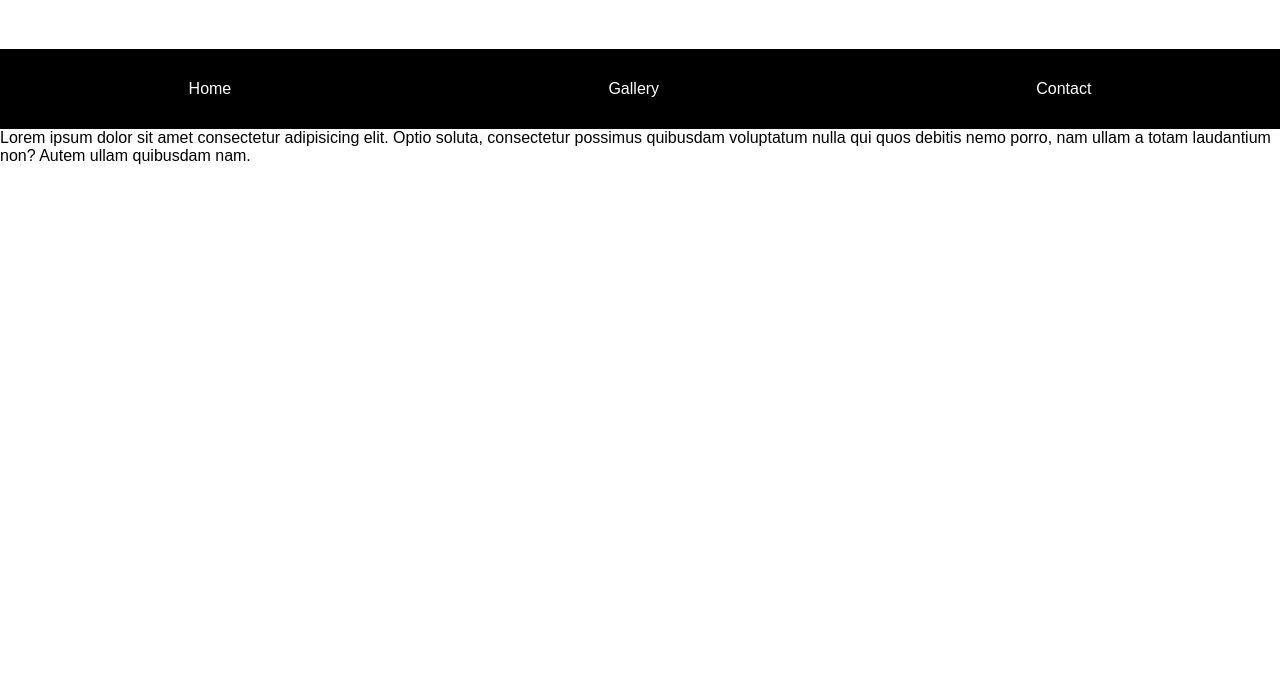
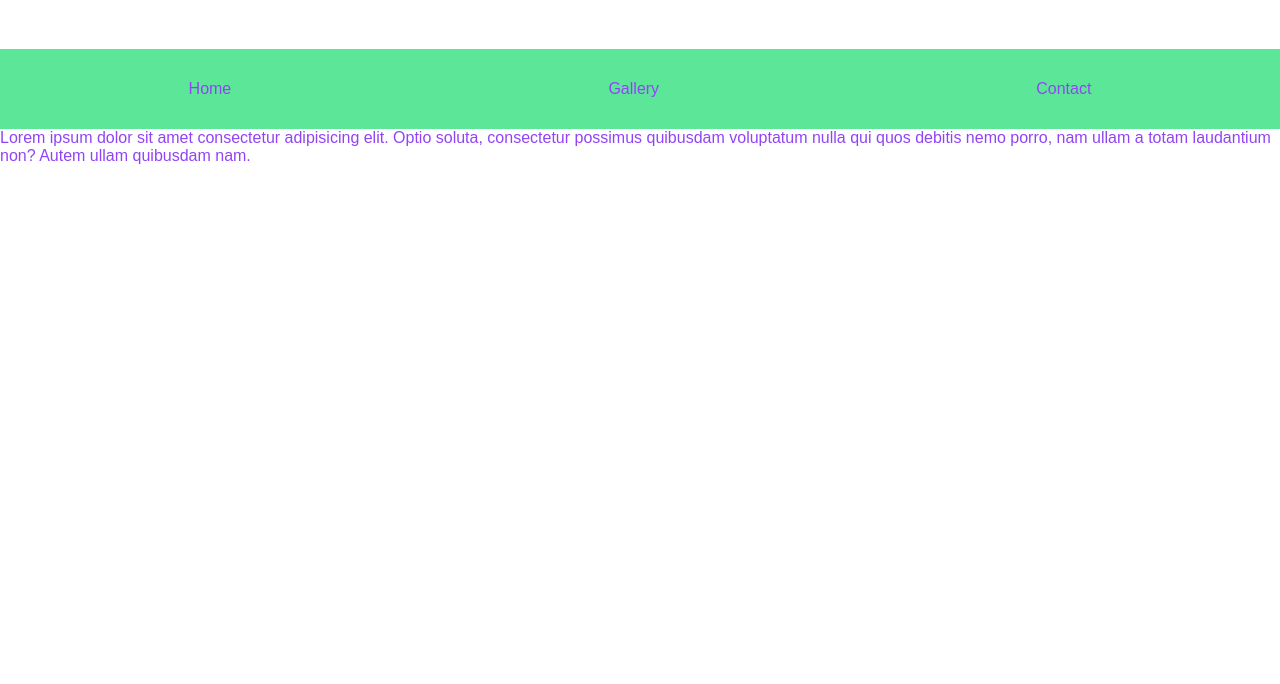
Before and after one commit to aloispatoor/site_git, a plain HTML site: page index.html in a window 1280 px wide. Shown: the part 116-800 px from the top of the page. Drawn offline with Linux system fonts and the light colour scheme.

Commit message:
changement de couleur de la navbar

```diff
--- a/style.css
+++ b/style.css
@@ -7,6 +7,7 @@
 
 body{
     font-family:Arial, Helvetica, sans-serif;
+    color:rgb(145, 68, 246);
 }
 
 h1{
@@ -16,8 +17,8 @@ h1{
 }
 
 nav{
-    background-color: black;
-    color:white;
+    background-color: rgb(92, 231, 152);
+    color:rgb(145, 68, 246);
 }
 
 nav ul{
```
